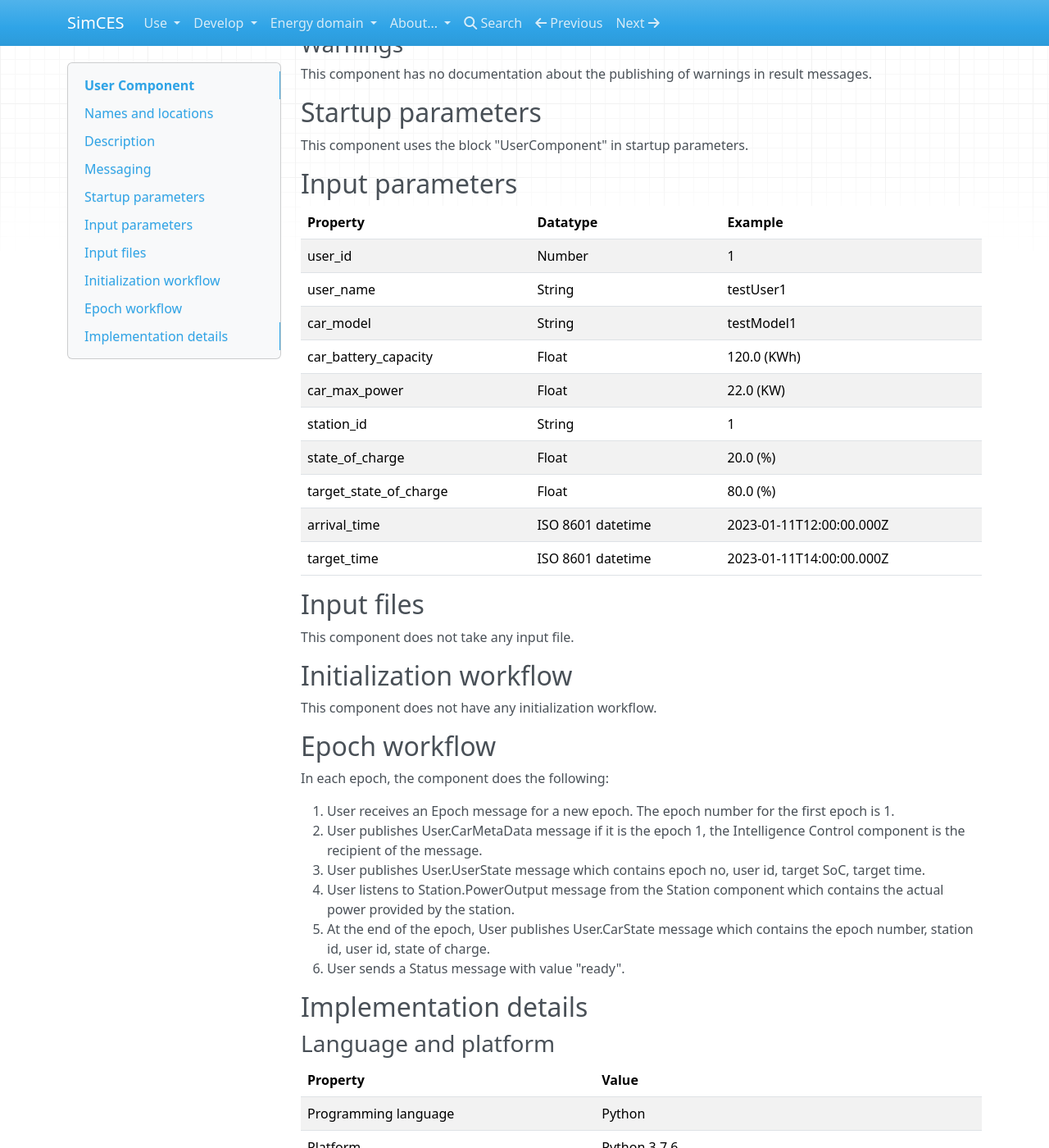
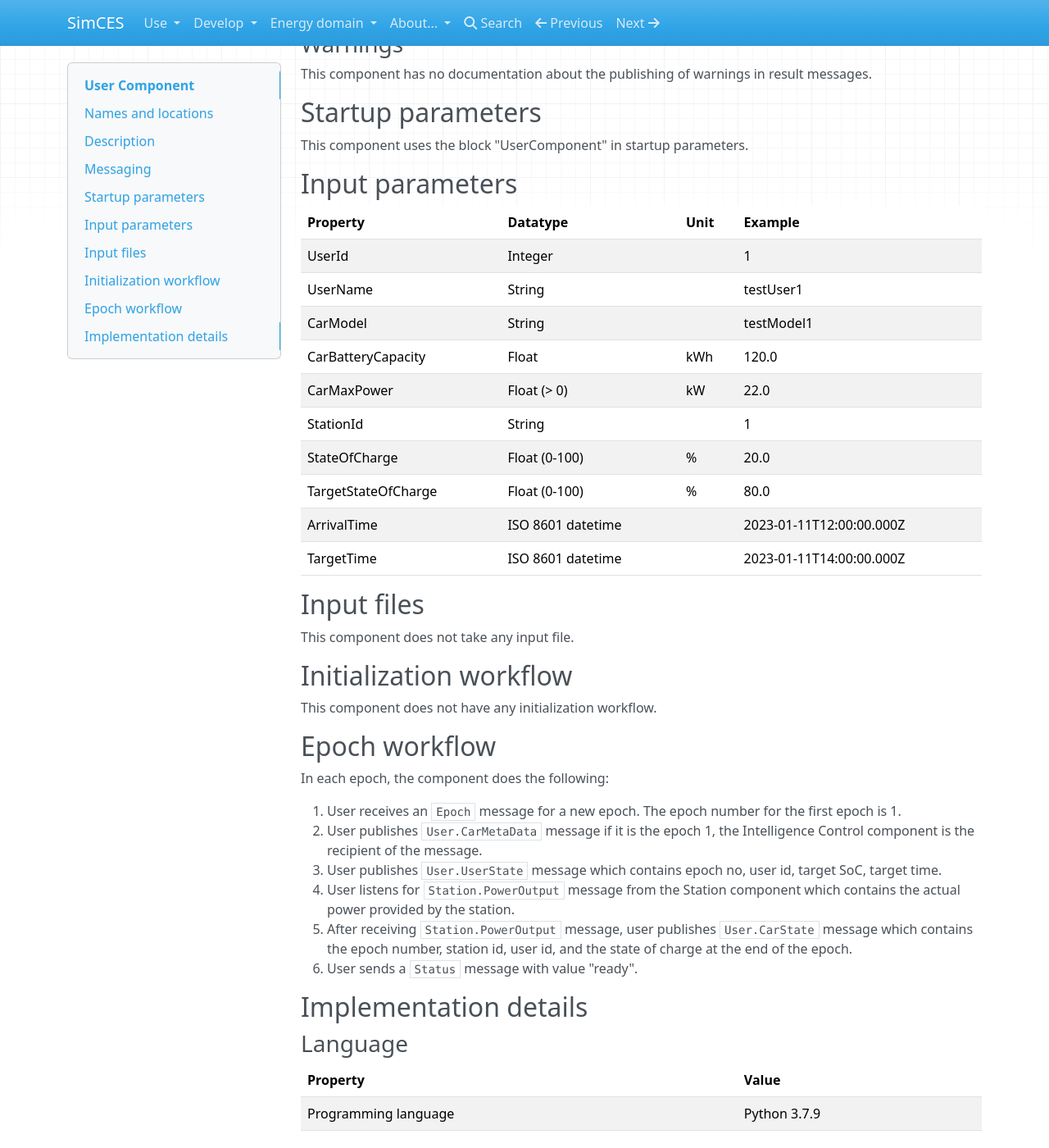
Before and after one commit to simcesplatform/simcesplatform.github.io, an MkDocs documentation site: the page built from markdown/energy_user-component.md, in a window 1280 px wide and 1400 px high, scrolled down 979 px. Shown: the whole window at 82% size. Built offline with MkDocs 1.6.1, drawn with Linux system fonts in a browser that asks for light colours; nearby versions of some CDN libraries; library files that are not in the unit come from our copies; some of the changed text lies outside the part shown.

Commit message:
Fix details for user component description

```diff
--- a/markdown/energy_user-component.md
+++ b/markdown/energy_user-component.md
@@ -44,18 +44,18 @@ This component uses the block "UserComponent" in startup parameters.
 
 ## Input parameters
 
-| Property | Datatype | Example |
-| --- | --- | --- |
-| user_id | Number | 1 |
-| user_name | String | testUser1 |
-| car_model | String | testModel1 |
-| car_battery_capacity | Float | 120.0 (KWh) |
-| car_max_power | Float | 22.0 (KW) |
-| station_id | String | 1 |
-| state_of_charge | Float | 20.0 (%) |
-| target_state_of_charge | Float | 80.0 (%) |
-| arrival_time | ISO 8601 datetime | 2023-01-11T12:00:00.000Z |
-| target_time | ISO 8601 datetime | 2023-01-11T14:00:00.000Z |
+| Property | Datatype | Unit | Example |
+| --- | --- | --- | --- |
+| UserId | Integer | | 1 |
+| UserName | String | | testUser1 |
+| CarModel | String | | testModel1 |
+| CarBatteryCapacity | Float | kWh | 120.0 |
+| CarMaxPower | Float (> 0) | kW | 22.0 |
+| StationId | String | | 1 |
+| StateOfCharge | Float (0-100) | % | 20.0 |
+| TargetStateOfCharge | Float (0-100) | % | 80.0 |
+| ArrivalTime | ISO 8601 datetime | | 2023-01-11T12:00:00.000Z |
+| TargetTime | ISO 8601 datetime | | 2023-01-11T14:00:00.000Z |
 
 
 
@@ -73,24 +73,22 @@ This component does not have any initialization workflow.
 
 In each epoch, the component does the following:
 
-1. User receives an Epoch message for a new epoch. The epoch number for the first epoch is 1.
-2. User publishes User.CarMetaData message if it is the epoch 1, the Intelligence Control component is the recipient of the message.
-3. User publishes User.UserState message which contains epoch no, user id, target SoC, target time.
-4. User listens to Station.PowerOutput message from the Station component which contains the actual power provided by the station.
-5. At the end of the epoch, User publishes User.CarState message which contains the epoch number, station id, user id, state of charge.
-6. User sends a Status message with value "ready".
+1. User receives an `Epoch` message for a new epoch. The epoch number for the first epoch is 1.
+2. User publishes `User.CarMetaData` message if it is the epoch 1, the Intelligence Control component is the recipient of the message.
+3. User publishes `User.UserState` message which contains epoch no, user id, target SoC, target time.
+4. User listens for `Station.PowerOutput` message from the Station component which contains the actual power provided by the station.
+5. After receiving `Station.PowerOutput` message, user publishes `User.CarState` message which contains the epoch number, station id, user id, and the state of charge at the end of the epoch.
+6. User sends a `Status` message with value "ready".
 
 
 
 ## Implementation details
 
-### Language and platform
+### Language
 
 | Property | Value |
 | --- | --- |
-| Programming language | Python |
-| Platform | Python 3.7.6 |
-| Operating system | Docker Debian 10 (python:3.7.9) |
+| Programming language | Python 3.7.9 |
 
 
 ### External packages
```
